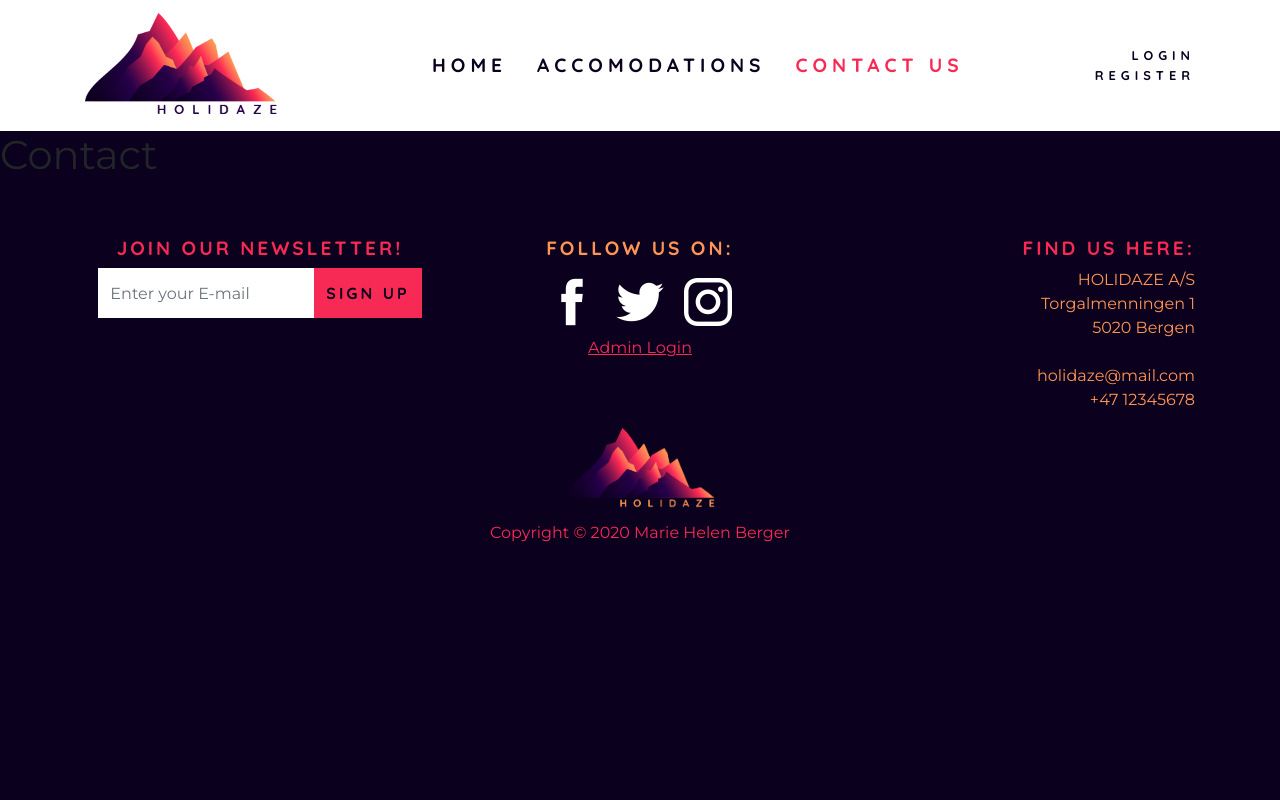
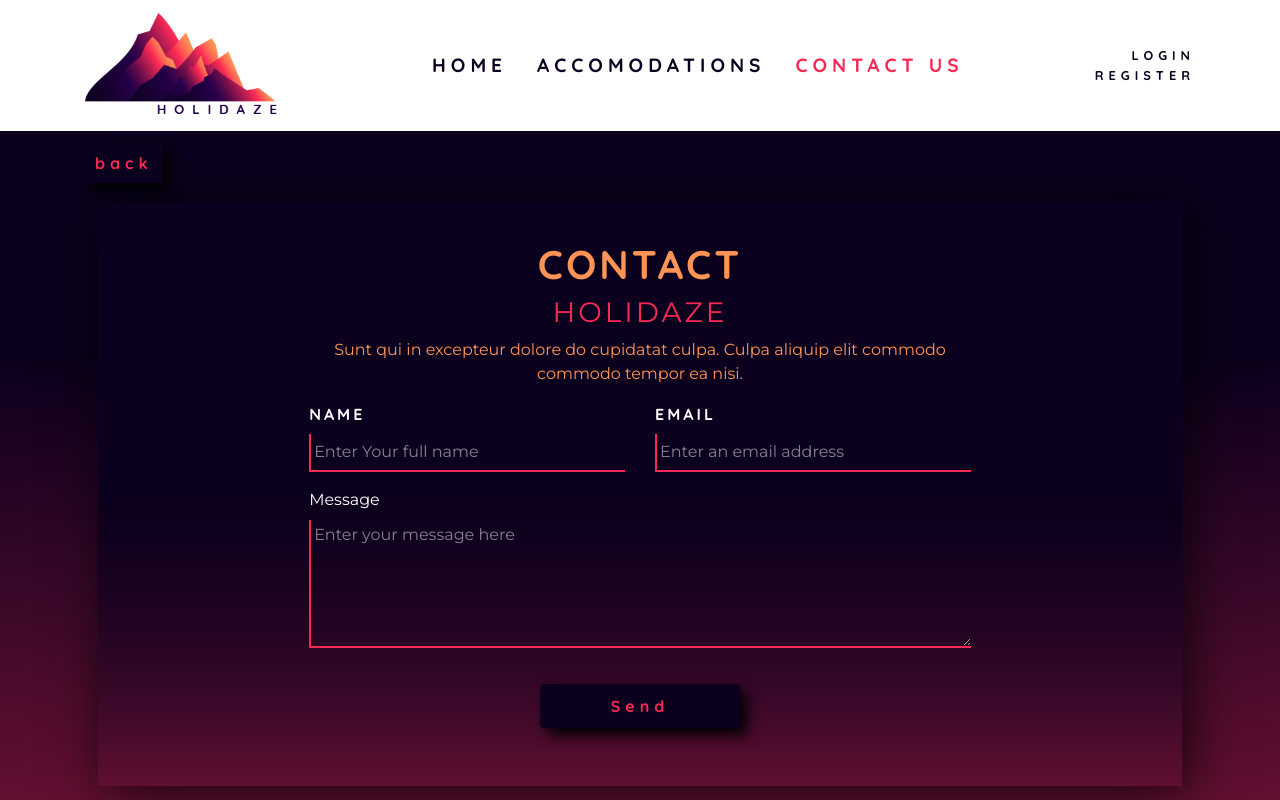
Before and after one commit to mie91/marie-helen-berger-project-exam-2-holidaze-noroff-feu, a React (Create React App) app: page /contact in a window 1280 px wide. Shown: the top 800 px of the page. Built offline with nearby package versions, Linux system fonts and the light colour scheme.

Commit message:
Contact form updated to work from admin page

```diff
--- a/src/App.js
+++ b/src/App.js
@@ -19,6 +19,7 @@ import Footer from "./components/layout/navigation/Footer";
 import "./sass/style.scss";
 import InquiriesList from "./components/admin/inquiries/InquiriesList";
 import Messages from "./components/admin/contactMessages/Messages";
+import MessageDetail from "./components/admin/contactMessages/MessageDetail";
 import EnquiryDetail from "./components/admin/inquiries/EnquiryDetail";
 
 
@@ -42,7 +43,8 @@ function App() {
             <ProtectedRoute path="/admin/establishments/edit/:id" exact component={EditEstablishment} />
             <ProtectedRoute path="/admin/enquiries" exact component={InquiriesList} />
             <ProtectedRoute path="/admin/enquiries/:id" exact component={EnquiryDetail} />
-            <ProtectedRoute path="/admin/messages" exact component={Messages} />
+            <ProtectedRoute path="/admin/contacts" exact component={Messages} />
+            <ProtectedRoute path="/admin/contacts/:id" exact component={MessageDetail} />
             <Redirect to="/" />
           </Switch>
           <Footer/>
--- /dev/null
+++ b/src/components/admin/contactMessages/DeleteMessage.js
@@ -0,0 +1,43 @@
+import React from "react";
+import { useHistory } from "react-router-dom";
+import { confirmAlert } from "react-confirm-alert";
+import Button from "react-bootstrap/Button";
+import { BASE_URL, headers, DELETE } from "../../../constants/api";
+import "react-confirm-alert/src/react-confirm-alert.css";
+
+function DeleteEnquiry(props) {
+    const history = useHistory();
+
+    function checkDelete() {
+        confirmAlert({
+            title: "Confirm deletion",
+            buttons: [
+                {
+                    label: "yes",
+                    onClick: () => deleteEnquiry(),
+                },
+                {
+                    label: "no",
+                },
+            ],
+        });
+    }
+
+    async function deleteEnquiry() {
+        const id = "id-of-contact-to-delete";
+        const url = BASE_URL + "messages/" + id;
+        const options = { headers, method: "DELETE" };
+        await fetch(url, options);
+        history.push("/admin/messages");
+    }
+
+    return (
+        <>
+            <Button variant="danger" onClick={checkDelete}>
+                Delete
+        </Button>
+        </>
+    );
+}
+
+export default DeleteEnquiry;
--- /dev/null
+++ b/src/components/admin/contactMessages/MessageDetail.js
@@ -0,0 +1,39 @@
+import React, { useState, useEffect } from "react";
+import { useParams } from "react-router-dom";
+import { BASE_URL, headers } from "../../../constants/api";
+import DeleteMessage from "./DeleteMessage";
+
+function MessageDetail() {
+    const defaultState = {
+        name: "",
+        email: "",
+    };
+
+    const [contacts, setContacts] = useState(defaultState);
+
+    let { id } = useParams();
+
+    const options = { headers };
+    const fetchUrl = BASE_URL + "contacts/" + id;
+
+    useEffect(() => {
+        fetch(fetchUrl, options)
+            .then((response) => response.json())
+            .then((json) => setContacts (json))
+            .catch((error) => console.log(error));
+    }, []);
+
+
+
+    return (
+        <>
+            <p>Name: {contacts.name}</p>
+            <p>Email: {contacts.email}</p>
+            <p>Message: {contacts.message}</p>
+            <p>Sent: {contacts.createdAt}</p>
+            <DeleteMessage id={id} />
+        </>
+    );
+}
+
+export default MessageDetail;
--- a/src/components/admin/contactMessages/Messages.js
+++ b/src/components/admin/contactMessages/Messages.js
@@ -1,9 +1,45 @@
-import React from "react";
+import React, { useState, useEffect } from "react";
+import { NavLink } from "react-router-dom";
+import { Spinner } from "react-bootstrap";
+import { BASE_URL, headers } from "../../../constants/api";
 
 function Messages() {
-    return (
-        <h1>Messages</h1>
-    );
-}
+    const [contact, setContact] = useState([]);
+
+    const url = BASE_URL + "contacts";
+
+    const options = { headers };
+    const [loading, setLoading] = useState(true);
+
+    useEffect(() => {
+        fetch(url, options)
+            .then((response) => response.json())
+            .then((json) => {
+                console.log(json);
+                setContact(json);
+            })
+            .catch((error) => console.log(error))
+            .finally(() => setLoading(false));
+    }, []);
+
+    if (loading) {
+        return <div className="spinner-container"><Spinner animation="grow" className="spinner "/>;</div>
+    }
+
+        return (
+            <>
+            <h1>Messages</h1>
+            <ul>
+                    {contact.map((contact) => {
+                    return (
+                        <li key={contact.id}>
+                            <NavLink to={`/admin/contacts/${contact.id}`}>{contact.name} - {contact.establishment}</NavLink>
+                        </li>
+                    );
+                })}
+            </ul>
+        </>
+        );
+    }
 
 export default Messages;
--- a/src/components/admin/dashboard/Dashboard.js
+++ b/src/components/admin/dashboard/Dashboard.js
@@ -16,7 +16,7 @@ function Dashboard() {
                     <NavLink to="/admin/enquiries">See Enquiries</NavLink>
                 </li>
                 <li>
-                    <NavLink to="/admin/messages">See messages</NavLink>
+                    <NavLink to="/admin/contacts">See messages</NavLink>
                 </li>
             </ul>
         </>
--- a/src/components/contact/Contact.js
+++ b/src/components/contact/Contact.js
@@ -1,7 +1,123 @@
-import React from "react";
+import React, { useState, useEffect } from "react";
+import { useForm, Controller } from "react-hook-form";
+import { Container, Row, Col, Spinner, Image, Button, Form } from "react-bootstrap";
+import { useParams, useHistory } from "react-router-dom";
+import { BASE_URL, headers } from "../../constants/api";
+import DatePicker from "react-datepicker";
+import "react-datepicker/dist/react-datepicker.css";
+import * as yup from "yup";
+import ErrorMessage from "../layout/other/ErrorMessage";
+import { Link } from "react-router-dom";
 
-function Contact() {
-    return <h1>Contact</h1>;
+const schema = yup.object().shape({
+
+    name: yup
+        .string()
+        .required("A name is required")
+        .min(2, "The name is to short"),
+
+    email: yup
+        .string()
+        .email("Please enter a valid email")
+        .required("A valid email is required"),
+
+    message: yup
+        .string()
+        .required("Please enter your message")
+        .min(10, "The message is to short")
+});
+
+
+function Contact () {
+    const [validated, setValidated] = useState(false);
+    const { register, handleSubmit, errors, control } = useForm({
+        validationSchema: schema});
+    const history = useHistory();
+
+     async function onSubmit(data) {
+        const url = BASE_URL + "contacts";
+        const options = { headers, method: "POST", body: JSON.stringify(data) };
+
+        fetch(url, options)
+            .then((r) => r.json())
+            .then((j) => console.log(j));
+         setValidated(true);
+         setTimeout(() => {
+            history.push("/");
+         }, 3000)
+        console.log("data", data);
+
+        }
+
+    return (
+        <div className="main-container main-container--dark-pink main-container--enquiry-form">
+            <Container>
+                <div className="basic-btn basic-btn--dark">
+                    <Link to={"/"}>back</Link>
+                </div>
+                <div className="form-box">
+                    <Row className="justify-content-md-center">
+                        <Col lg={8} md={10} sm={12}>
+
+                    <h1 className="form-box__header">Contact</h1>
+                    <h3 className="form-box__sub-header">HOLIDAZE</h3>
+                    <div className="form-box__info-text">
+                        <p>Sunt qui in excepteur dolore do cupidatat culpa. Culpa aliquip elit commodo commodo tempor ea nisi. </p>
+                    </div>
+                    </Col>
+                    </Row>
+
+                    <Form onSubmit={handleSubmit(onSubmit)}>
+                        <Row className="justify-content-md-center">
+                            <Col lg={6} md={12} sm={12}>
+
+                            </Col>
+                        </Row>
+                        <Row className="justify-content-md-center">
+                            <Col lg={4} md={6} sm={12}>
+                            <Form.Group className="form-box__group">
+                                <Form.Label className="form-box__label">Name</Form.Label>
+                                <Form.Control className="form-box__field" name="name" placeholder="Enter Your full name" ref={register} />
+                                {errors.name && <ErrorMessage>{errors.name.message}</ErrorMessage>}
+                            </Form.Group>
+                            </Col>
+                            <Col lg={4} md={6} sm={12}>
+                            <Form.Group className="form-box__group">
+                                <Form.Label className="form-box__label">Email</Form.Label>
+                                <Form.Control className="form-box__field" name="email" placeholder="Enter an email address" ref={register} />
+                                {errors.email && <ErrorMessage>{errors.email.message}</ErrorMessage>}
+                            </Form.Group>
+                            </Col>
+                        </Row>
+                        <Row className="justify-content-md-center">
+                            <Col lg={8} md={6} sm={12}>
+                                <Form.Group>
+                                    <Form.Label>Message</Form.Label>
+                                    <Form.Control className="form-box__field" as="textarea" rows="5" name="message"
+                                        placeholder="Enter your message here" ref={register} />
+                                    {errors.message && (<ErrorMessage>{errors.message.message}</ErrorMessage>)}
+                                </Form.Group></Col>
+                        </Row>
+                        <Row className="justify-content-md-center">
+                            <Col lg={6} md={6} sm={12}>
+                                {validated && <div className="form-box__validation"><h4>Your enquiry has been sent successfully!</h4><i><p>You will be redirected.</p></i></div>}
+                            </Col>
+                        </Row>
+
+                        <Row className="justify-content-md-center">
+                            <Col lg={3} md={6} sm={12}>
+                                <div className="form-box__btn-container">
+                                    <Button className="form-box__submit-btn" type="submit">Send</Button>
+                                </div>
+
+
+                            </Col>
+                        </Row>
+                    </Form>
+                </div>
+            </Container>
+        </div>
+    )
 }
 
-export default Contact;
+export default Contact ;
```
Also changed, not shown: src/components/contact/ErrorMessage.js (deleted, +0 -11 lines).
